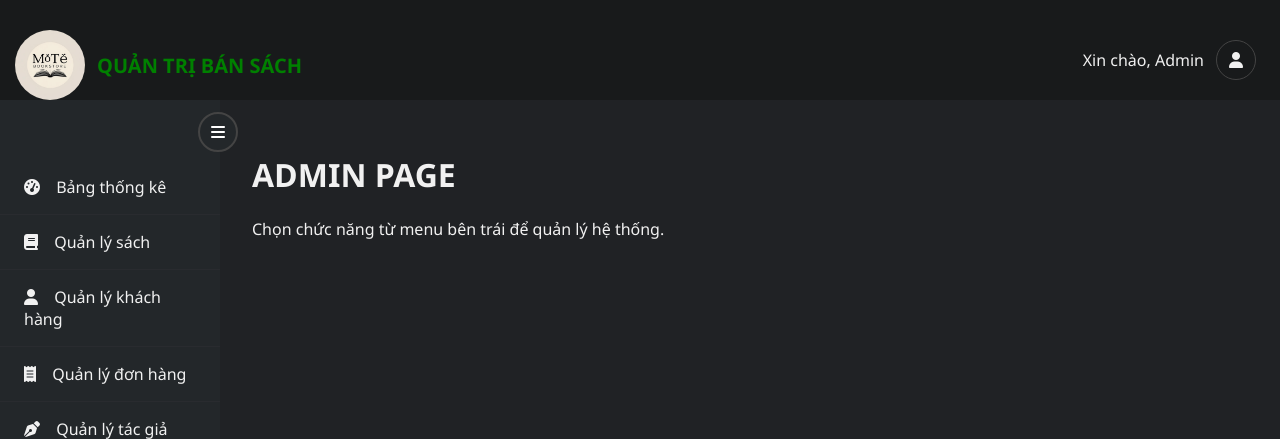
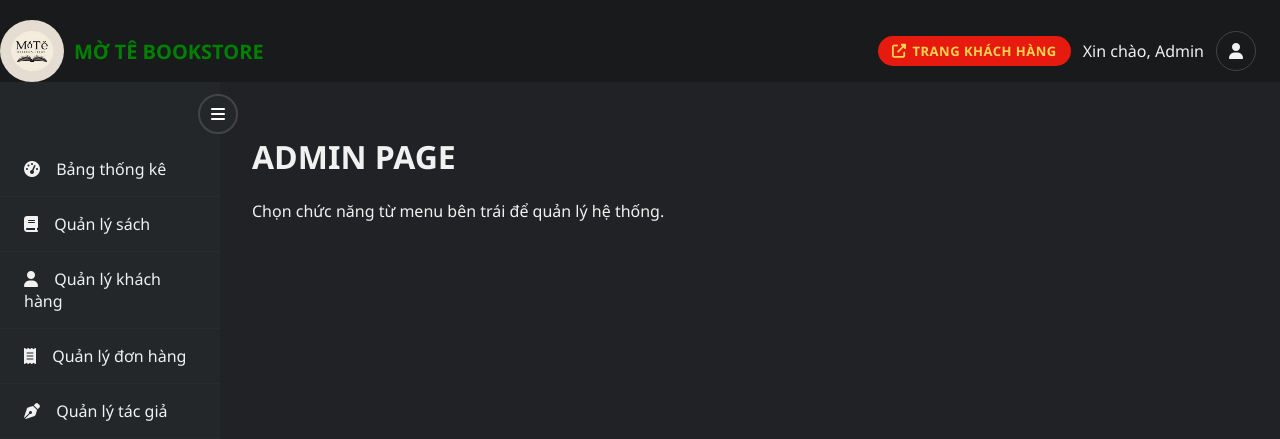
Before and after one commit to manhtuongk4/ebooks_store, a PHP site: page /admin/index.php in a window 1280 px wide. Shown: the top 439 px of the page. Run offline with PHP 8.4, Linux system fonts and the light colour scheme; data that the repository does not hold is empty.

Commit message:
Thanh tiêu đề của trang quản lý

```diff
--- a/admin/layout/header.php
+++ b/admin/layout/header.php
@@ -151,9 +151,11 @@ if ($result_pending_order && mysqli_num_rows($result_pending_order) > 0) {
 
 <nav class="sb-topnav navbar navbar-expand navbar-dark bg-dark" style="padding-top: 20px">
     <!-- Navbar Brand-->
-    <a class="navbar-brand ps-3" href="#" style="margin-top: 10px; margin-left: 15px;">
-        <img src="<?php echo USER_URL . '/image/logo.png' ?>" alt="Ebooks Store" width="70" style="border-radius: 40px;">
-        <h2>QUẢN TRỊ BÁN SÁCH</h2>
+    <a href="/EBOOKS_STORE/admin/index.php" class="logo">
+        <img width="64" height="62" src="/EBOOKS_STORE/image/Logo.png" alt="Mờ Tê Bookstore" style="border-radius: 50%;">
+    </a>
+    <a class="navbar-brand ps-3" href="/EBOOKS_STORE/admin/index.php">
+        <h2 style="padding-left: 10px;">MỜ TÊ BOOKSTORE</h2>
     </a>
 
     <?php
@@ -161,6 +163,10 @@ if ($result_pending_order && mysqli_num_rows($result_pending_order) > 0) {
     ?>
 
     <div class="right-tools" style="margin-right: 8px;">
+        <a href="/EBOOKS_STORE/index.php" class="cgv-vip-banner" target="_blank" title="Xem trang khách hàng">
+            <i class="fas fa-external-link-alt"></i>
+            <span>Trang khách hàng</span>
+        </a>
         <span class="text-light small">Xin chào, <?php echo htmlspecialchars($admin_name); ?></span>
         <a class="admin-avatar-btn" href="#" title="Hồ sơ admin">
             <i class="fas fa-user"></i>
```
